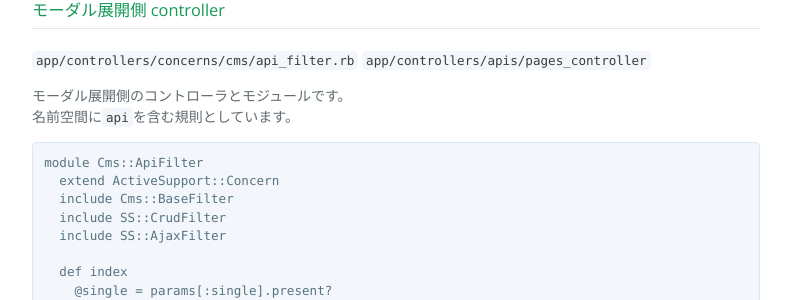
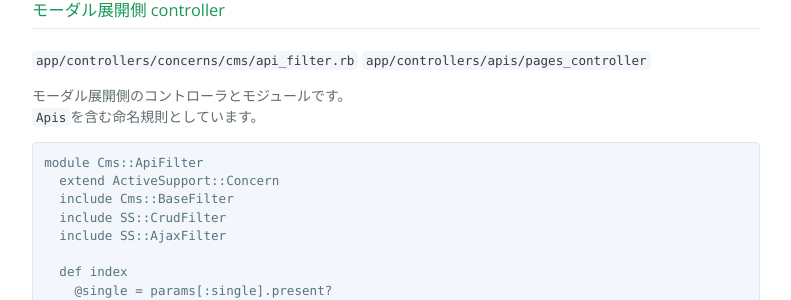
Before and after one commit to shirasagi/shirasagi.github.io, a Jekyll site: the page built from devel/search_ui.md, in a window 1280 px wide and 900 px high, scrolled down 3064 px. Shown: the part 153-453 px from the top of the window, without its empty margins (244-1035 px from the left). Built offline with Jekyll 4.4.1, drawn with Linux system fonts in a browser that asks for light colours; nearby versions of some CDN libraries.

Commit message:
[fix] devel/search_ui

```diff
--- a/devel/search_ui.md
+++ b/devel/search_ui.md
@@ -139,7 +139,7 @@ class @SS_SearchUI
 `app/controllers/apis/pages_controller`
 
 モーダル展開側のコントローラとモジュールです。<br />
-名前空間に`api`を含む規則としています。
+`Apis`を含む命名規則としています。
 
 ~~~
 module Cms::ApiFilter
```
